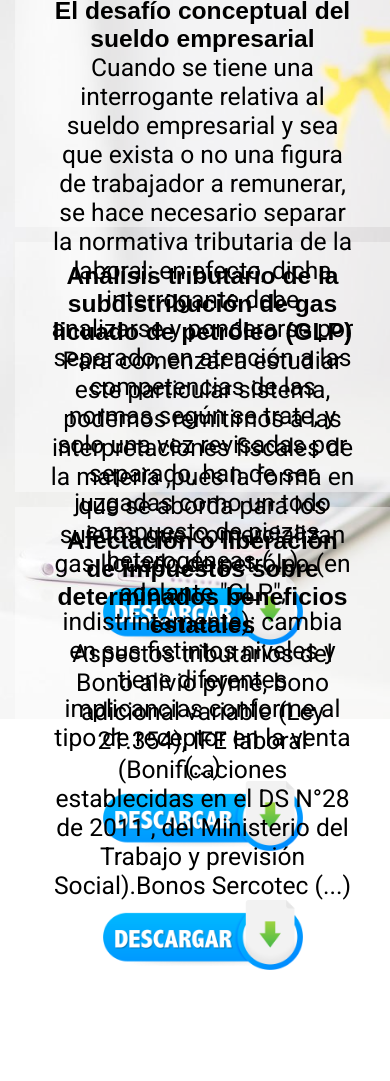
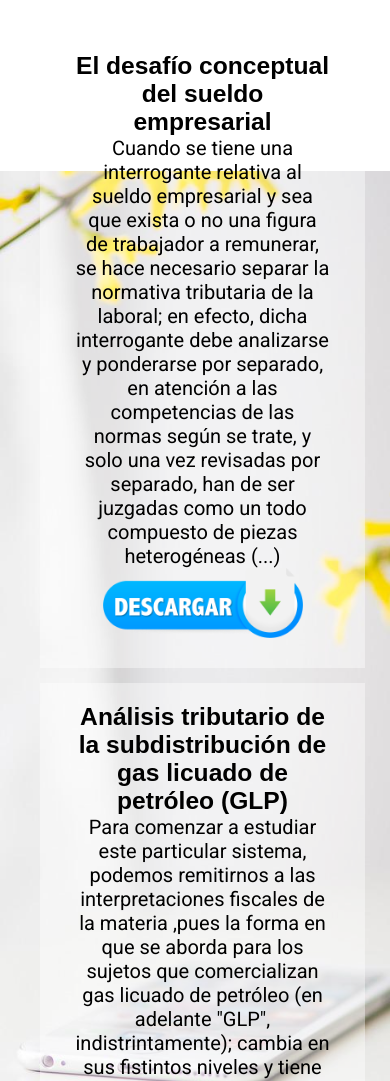
Before and after one commit to franjaluga/webddc, a plain HTML site: page libroseinvestigacion.html in a window 390 px wide. Shown: the part 374-1455 px from the top of the page. Before the commit the page ends 1351 px from the top, so only its background shows below. Drawn offline with nearby package versions, Linux system fonts and the light colour scheme.

Commit message:
mejora mobile

```diff
--- a/css/style_index.css
+++ b/css/style_index.css
@@ -4,6 +4,10 @@
     box-sizing: border-box;
     font-family: sans-serif;
     font-size: 1.09em;
+}
+
+img :hover{
+    opacity: 1;
 }
 
 body{
--- a/css/style_investigacion.css
+++ b/css/style_investigacion.css
@@ -16,11 +16,17 @@ body{
     background-repeat: no-repeat;
     background-size: 200%;
     background-position: center;
+    padding-left: 25px;
+    padding-right: 25px;
 }
 
 h2 {
     font-family: sans-serif;
 
+}
+
+p{
+    font-size: 20px;
 }
 
 .encabezado{
@@ -94,7 +100,7 @@ body{
 
 #c1,#c2,#c3{
     padding-top: 35px;
-    padding-bottom: 35px;
+    padding-bottom: 25px;
     padding-left: 35px;
     padding-right: 35px;
 
@@ -103,12 +109,12 @@ body{
     margin-left: 15px;
     background-color: rgba(255, 255, 255, 0.403);
     justify-items: center;
+}
 
-}
+
 #c1{
     grid-area: c1;
     padding-top: 20px;
-    height: 250px;
     text-align: center;
 
 }
@@ -116,16 +122,13 @@ body{
 #c2{
     grid-area: c2;
     padding-top: 20px;
-    height: 250px;
     text-align: center;
-
 }
 
 
 #c3{
     grid-area: c3;
     padding-top: 20px;
-    height: 250px;
-    text-align: center;
+      text-align: center;
 
 }
```
